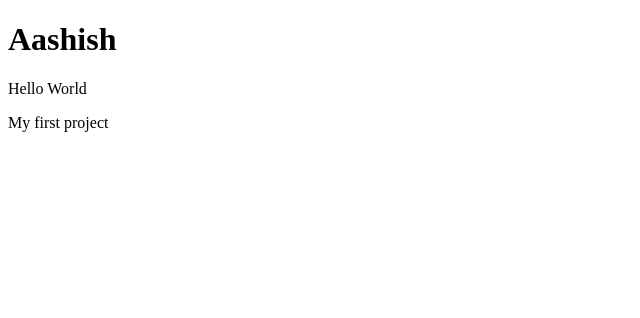
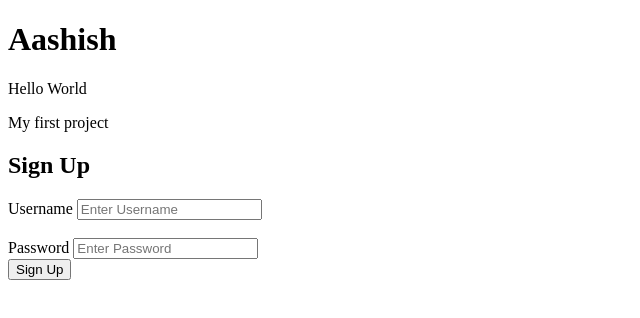
Before and after one commit to Piyush231412/project2, a plain HTML site: page index.html in a window 1280 px wide. Shown: the whole page, without its empty margins (0-640 px from the left). Drawn offline with Linux system fonts and the light colour scheme.

Commit message:
add signup feature

```diff
--- a/index.html
+++ b/index.html
@@ -9,5 +9,14 @@
     <h1>Aashish</h1>
     <p>Hello World</p>
     <p>My first project</p>
+
+    <div class="signup">
+        <h2>Sign Up</h2>
+        <label for="username-signup">Username</label>
+        <input type="text" id="username-signup" placeholder="Enter Username"><br><br>
+        <label for="Password-signup">Password</label>
+        <input type="password" id="Password-signup" placeholder="Enter Password"><br>
+        <button type="submit">Sign Up</button>
+    </div>
 </body>
 </html>
```
